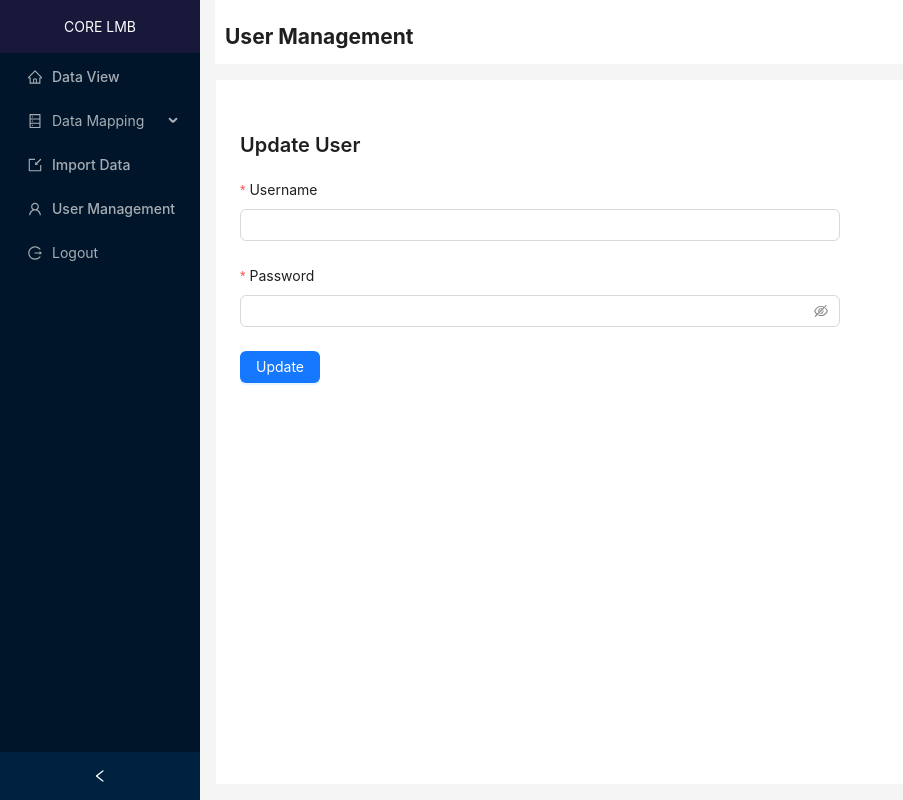
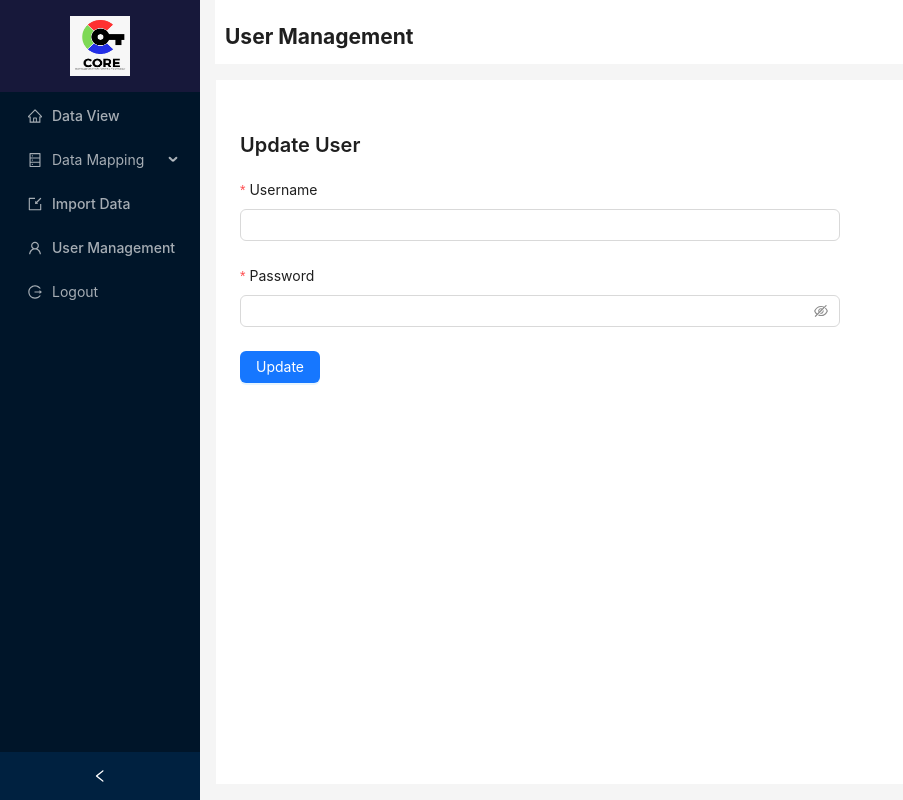
Before and after one commit to bagindaisfa/etl-fe, a React (Vite) app: page /user in a window 1280 px wide. Shown: the whole page, without its empty margins (0-903 px from the left). Built offline with nearby package versions, Linux system fonts and the light colour scheme.

Commit message:
update 8

```diff
--- a/src/Layout.jsx
+++ b/src/Layout.jsx
@@ -1,5 +1,5 @@
 import { useState, useEffect } from 'react';
-import { Layout, Menu, message, Spin } from 'antd';
+import { Layout, Menu, message, Spin, Image } from 'antd';
 import {
   UserOutlined,
   HomeOutlined,
@@ -9,6 +9,7 @@ import {
 } from '@ant-design/icons';
 import { Link, useNavigate, useLocation } from 'react-router-dom';
 import api from './services/axiosService';
+import core_icon from './assets/core_icon.jpeg';
 
 const { Header, Sider, Content } = Layout;
 const { SubMenu } = Menu;
@@ -136,7 +137,7 @@ function AppLayout({ children }) {
               padding: 16,
             }}
           >
-            CORE LMB
+            <Image src={core_icon} preview={false} height={60} width={60} />
           </div>
           <Menu
             theme="dark"
--- a/src/page/dataViewMapping.jsx
+++ b/src/page/dataViewMapping.jsx
@@ -63,6 +63,7 @@ const DataViewMapping = () => {
       });
       success('Table headers added successfully');
       form.resetFields();
+      setHasHeader(false);
     } catch (err) {
       error('Failed to add table headers');
       console.error('Add table headers error:', err);
@@ -335,7 +336,6 @@ const DataViewMapping = () => {
                 </div>
               )}
             </Form.List>
-
             <Button
               type="primary"
               htmlType="submit"
```
Also changed, not shown: src/assets/core_icon.jpeg (added).
